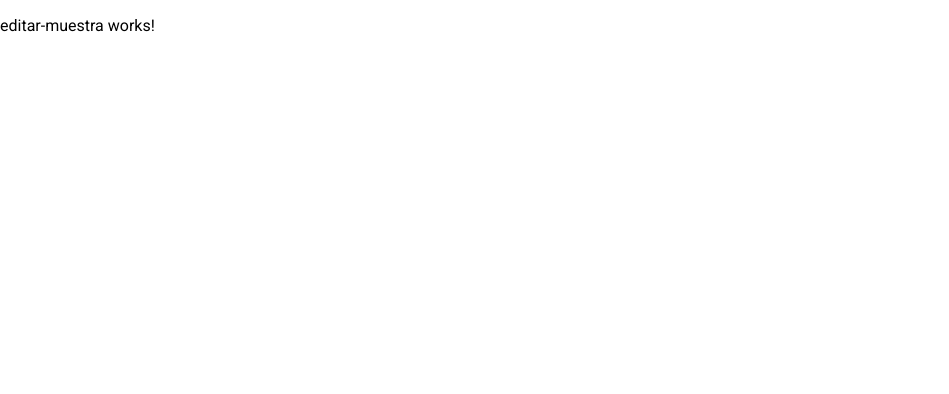
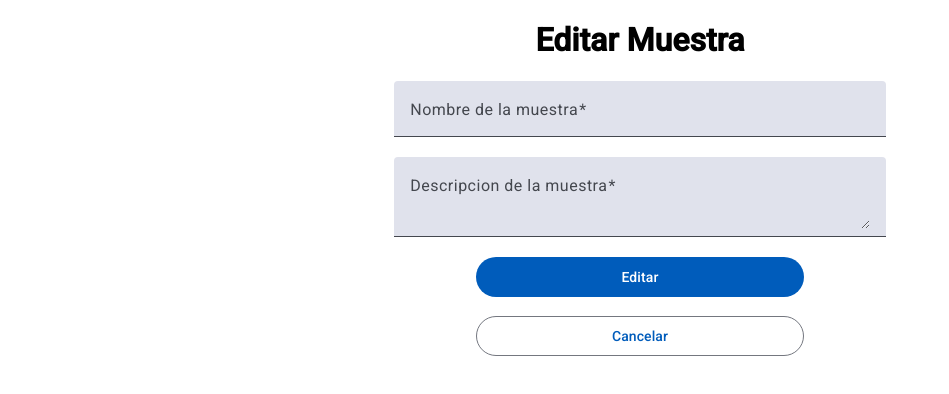
Before and after one commit to IVmxrina/Muestra, an Angular app in the folder FE-muestra/: page /editarMuestra/1 in a window 1280 px wide. Shown: the top 394 px of the page, without its empty margins (0-949 px from the left). Built offline with nearby package versions, Linux system fonts and the light colour scheme.

Commit message:
Implementacion de editarMuestra y anadirMuestra

```diff
--- a/FE-muestra/src/app/components/anadir-muestra/anadir-muestra.component.ts
+++ b/FE-muestra/src/app/components/anadir-muestra/anadir-muestra.component.ts
@@ -8,6 +8,9 @@ import {MatDividerModule} from '@angular/material/divider';
 import {MatButtonModule} from '@angular/material/button';
 import { FormBuilder, FormGroup, ReactiveFormsModule, Validators } from '@angular/forms';
 import { RouterLink } from "@angular/router";
+import { firstValueFrom } from 'rxjs';
+import { MuestraService } from '../../services/muestra.service';
+import { Muestra } from '../../interfaces/muestra';
 
 
 @Component({
@@ -19,8 +22,9 @@ import { RouterLink } from "@angular/router";
 export class AnadirMuestraComponent implements OnInit {
   isLoading: boolean = true;
   form: FormGroup;
+  muestra!: Muestra;
 
-  constructor(private fb: FormBuilder) {
+  constructor(private fb: FormBuilder, private _muestraService:MuestraService) {
     this.form = this.fb.group({
       nombre: ['', Validators.required],
       descripcion: ['', Validators.required],
@@ -28,10 +32,33 @@ export class AnadirMuestraComponent implements OnInit {
    }
 
   ngOnInit(): void {
+
   }
 
-  anadirMuestra() {
-    console.log("Datos de la muestra:", this.form.value);
+  async anadirMuestra() {
+  if (this.form.invalid) {
+    return; // Evitamos enviar si el formulario no es válido
   }
 
+  // CONSTRUCCIÓN MANUAL: Asegura un formato ultra limpio para .NET
+  const objetoParaEnviar: Muestra = {
+    id: 0,
+    nombre: this.form.get('nombre')?.value,
+    descripcion: this.form.get('descripcion')?.value,
+    // fechaCreacion NO se pone aquí, ya que .NET la acepta como opcional (DateTime?)
+  };
+
+  try {
+    console.log("Enviando este objeto exacto a .NET:", objetoParaEnviar);
+
+    const muestraAdded = await firstValueFrom(this._muestraService.addMuestra(objetoParaEnviar));
+
+    console.log("¡Éxito total! Guardado en BD:", muestraAdded);
+    this.form.reset(); // Limpiamos el formulario al terminar
+
+  } catch (error) {
+    console.error("Error al insertar la muestra desde Angular:", error);
+  }
 }
+
+}
--- a/FE-muestra/src/app/components/editar-muestra/editar-muestra.component.css
+++ b/FE-muestra/src/app/components/editar-muestra/editar-muestra.component.css
@@ -0,0 +1,30 @@
+
+
+.body-main{
+  width: 80%;
+  margin: 0 10%;
+  text-align: center;
+}
+
+.main-contenidos{
+  width: 100%;
+  margin: 0 auto;
+  text-align: center;
+}
+
+.contenidos-form{
+  width: 80%;
+  margin: 0 10%;
+}
+
+.inputs{
+  width: 60%;
+  margin: 0 auto;
+  text-align: center;
+}
+
+.botones{
+  width: 40%;
+  margin: 0 auto;
+  text-align: center;
+}
--- a/FE-muestra/src/app/components/editar-muestra/editar-muestra.component.html
+++ b/FE-muestra/src/app/components/editar-muestra/editar-muestra.component.html
@@ -1 +1,25 @@
-<p>editar-muestra works!</p>
+<div class="body-main">
+  <h1>Editar Muestra</h1>
+  <div class="main-contenidos">
+    <div class="contenidos-form">
+      <form [formGroup]="editarMuestraForm" (ngSubmit)="anadirMuestra()">
+        <mat-form-field class="inputs">
+        <mat-label>Nombre de la muestra</mat-label>
+        <input matInput formControlName="nombre">
+      </mat-form-field><br>
+
+      <mat-form-field class="inputs">
+        <mat-label>Descripcion de la muestra</mat-label>
+        <textarea matInput formControlName="descripcion"></textarea>
+      </mat-form-field>
+
+        <div class="example-button-row">
+          <button class="botones" type="submit" matButton="filled">Editar</button>
+        </div>
+      </form><br>
+        <div class="example-button-row">
+          <button class="botones" [routerLink]="['/']" matButton="outlined">Cancelar</button>
+        </div>
+    </div>
+  </div>
+</div>
--- a/FE-muestra/src/app/components/editar-muestra/editar-muestra.component.ts
+++ b/FE-muestra/src/app/components/editar-muestra/editar-muestra.component.ts
@@ -1,11 +1,67 @@
 import { Component } from '@angular/core';
+import { MatCardModule } from '@angular/material/card';
+import {MatSelectModule} from '@angular/material/select';
+import {MatInputModule} from '@angular/material/input';
+import {MatIconModule} from '@angular/material/icon';
+import {MatDividerModule} from '@angular/material/divider';
+import {MatButtonModule} from '@angular/material/button';
+import { FormBuilder, FormGroup, ReactiveFormsModule, Validators } from '@angular/forms';
+import { ActivatedRoute, RouterLink } from "@angular/router";
+import { firstValueFrom } from 'rxjs';
+import { MuestraService } from '../../services/muestra.service';
+import { Muestra } from '../../interfaces/muestra';
 
 @Component({
   selector: 'app-editar-muestra',
-  imports: [],
+  imports: [
+    MatCardModule,
+    MatSelectModule,
+    MatInputModule,
+    MatIconModule,
+    MatDividerModule,
+    MatButtonModule,
+    ReactiveFormsModule,
+    RouterLink
+  ],
   templateUrl: './editar-muestra.component.html',
   styleUrl: './editar-muestra.component.css'
 })
 export class EditarMuestraComponent {
+    editarMuestraForm: FormGroup;
+    id: number = 0;
+
+    constructor(private formBuilder: FormBuilder, private _muestraService: MuestraService, private route: ActivatedRoute) {
+      this.editarMuestraForm = this.formBuilder.group({
+        nombre: ['', [Validators.required, Validators.minLength(2), Validators.maxLength(100)]],
+        descripcion: ['', [Validators.required, Validators.minLength(10), Validators.maxLength(250)]]
+      });
+    }
+
+    ngOnInit(): void {
+      this.id = Number(this.route.snapshot.paramMap.get('id'));
+    }
+
+
+    async anadirMuestra() {
+      try{
+        var muestraOriginal: Muestra = await firstValueFrom(this._muestraService.getMuestra(this.id));
+        var muestraNueva: Muestra = this.editarMuestraForm.value;
+
+        if(muestraNueva.nombre != null || muestraNueva.nombre != ""){
+          muestraOriginal.nombre = muestraNueva.nombre;
+        }
+
+        if(muestraNueva.descripcion != null || muestraNueva.descripcion != ""){
+          muestraOriginal.descripcion = muestraNueva.descripcion;
+        }
+
+        const muestraModified = await firstValueFrom(this._muestraService.updateMuestra(this.id, muestraOriginal));
+        console.log('Muestra editada:', muestraModified);
+      } catch (error) {
+        console.error('Error al editar la muestra:', error);
+      }
+    }
+
+
 
 }
--- a/FE-muestra/src/app/services/muestra.service.ts
+++ b/FE-muestra/src/app/services/muestra.service.ts
@@ -25,8 +25,8 @@ export class MuestraService {
     return this.http.post<Muestra>(`${this.myAppUrl + this.myApiUrl}`, muestra);
   }
 
-  updateMuestra(id: number, muestra: Muestra): Observable<Muestra> {
-    return this.http.put<Muestra>(`${this.myAppUrl + this.myApiUrl}${id}`, muestra);
+  updateMuestra(id: number, muestra: Muestra): Observable<string> {
+    return this.http.put(`${this.myAppUrl + this.myApiUrl}${id}`,  muestra, { responseType: 'text' });
   }
 
   deleteMuestra(id: number): Observable<string> {
```
